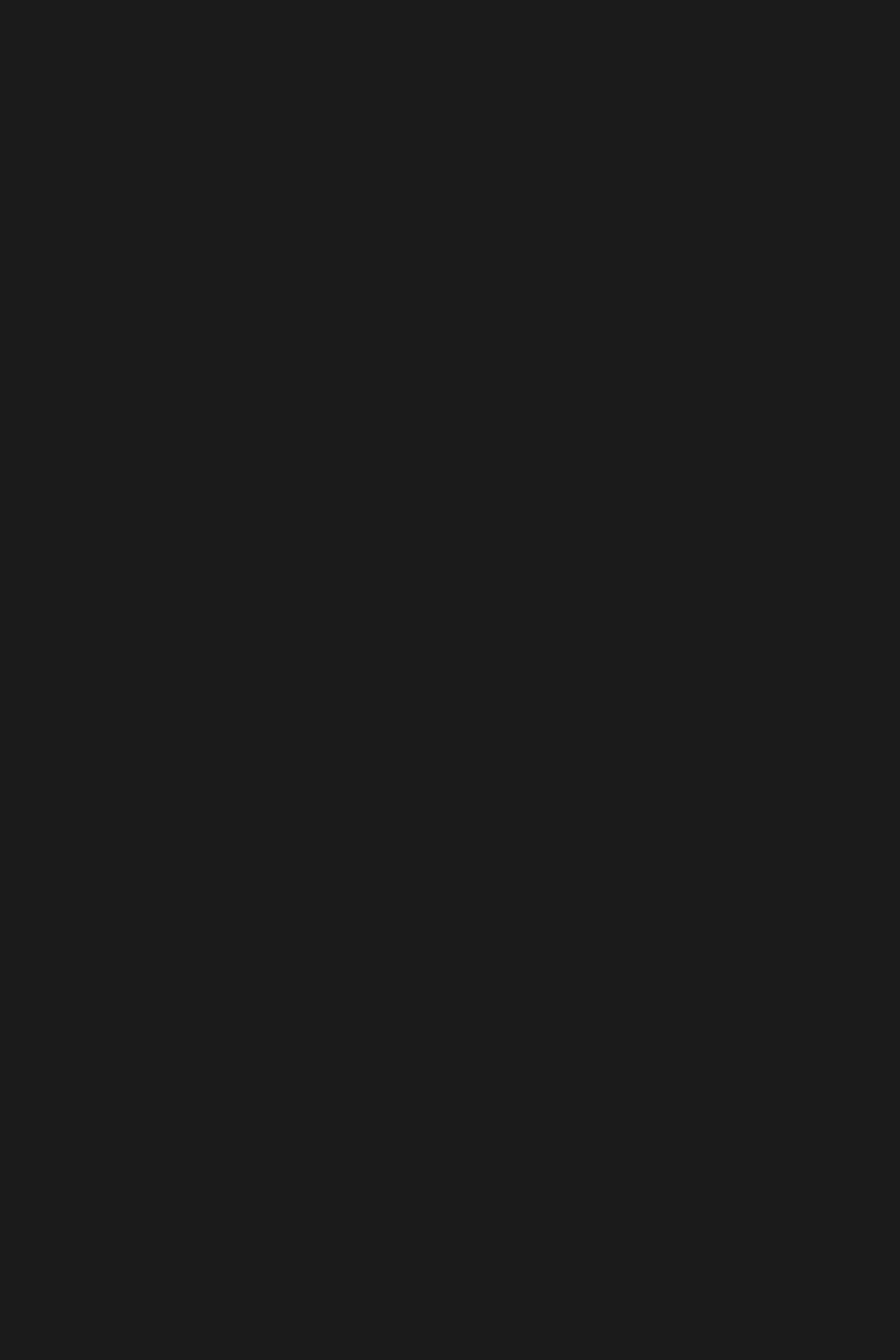
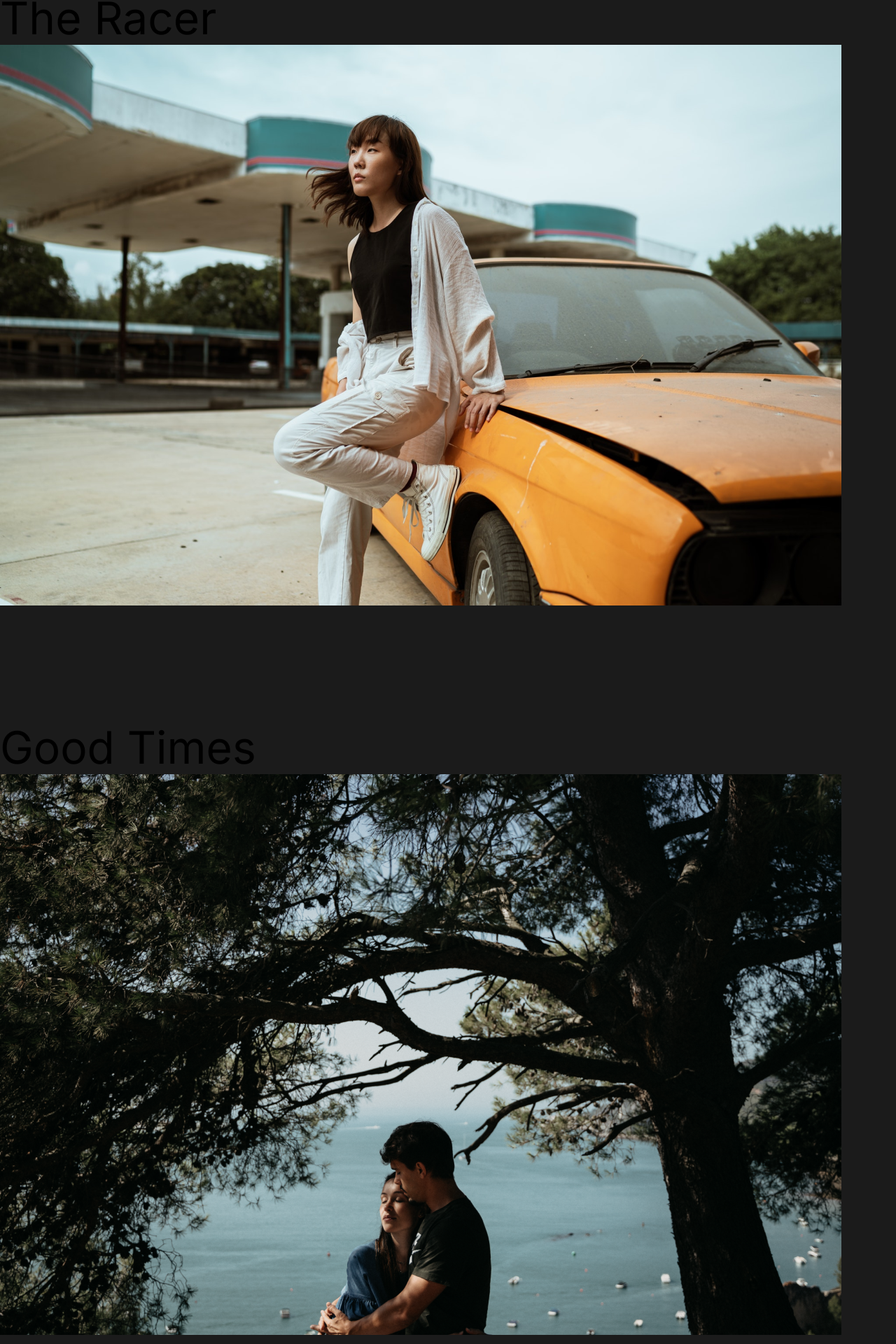
Before and after one commit to sujoyduttajad/Capture-Portfolio, a React (Create React App) app: page /work in a window 1280 px wide. Shown: the part 1135-3055 px from the top of the page at 70% size. Before the commit the page ends 1122 px from the top, so only its background shows below. Built offline with nearby package versions, Linux system fonts and the light colour scheme.

Commit message:
Update OurWork.js

```diff
--- a/src/pages/OurWork.js
+++ b/src/pages/OurWork.js
@@ -20,7 +20,21 @@ const OurWork = () => {
         <h2>The Athlete</h2>
         <div className="line"></div>
         <Link>
-          <img src={athlete} alt='' />
+          <img src={athlete} alt='athlete' />
+        </Link>
+      </Movie>
+      <Movie>
+        <h2>The Racer</h2>
+        <div className="line"></div>
+        <Link>
+          <img src={theracer} alt='theracer' />
+        </Link>
+      </Movie>
+      <Movie>
+        <h2>Good Times</h2>
+        <div className="line"></div>
+        <Link>
+          <img src={goodtimes} alt='goodtimes' />
         </Link>
       </Movie>
     </Work>
```
